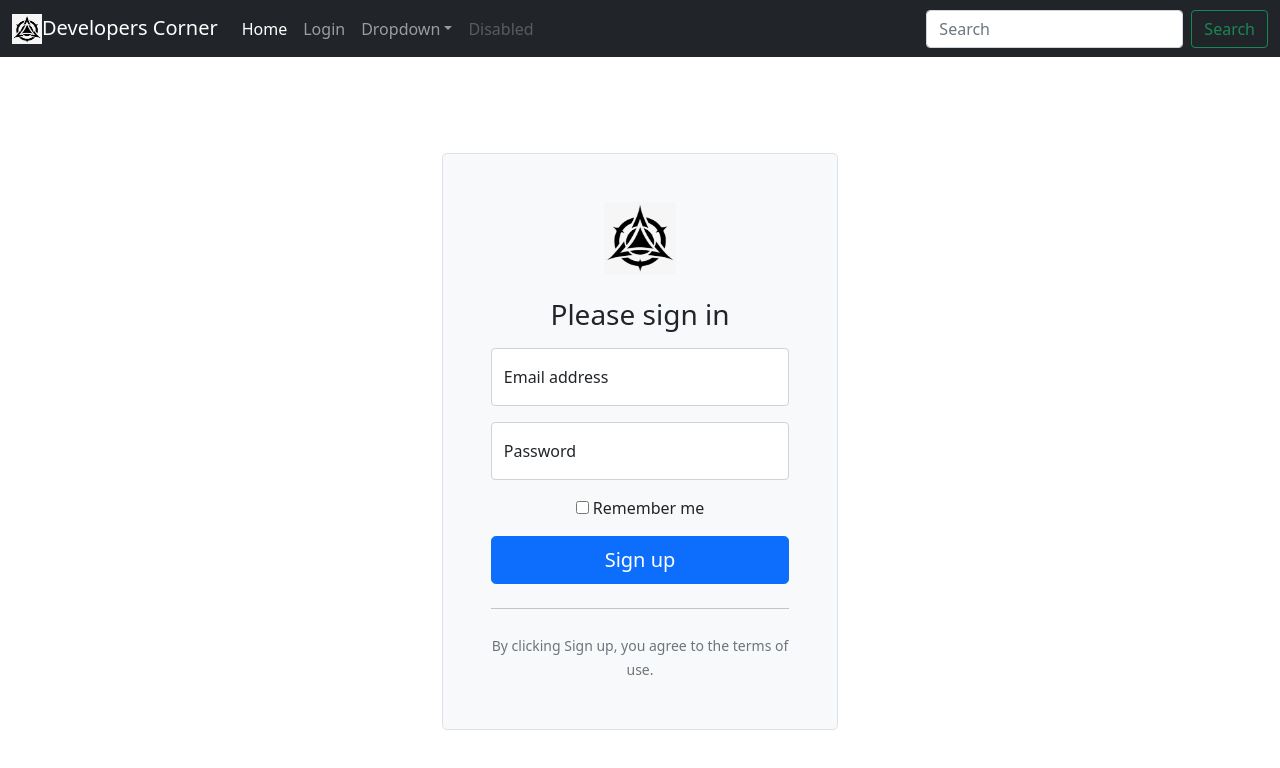
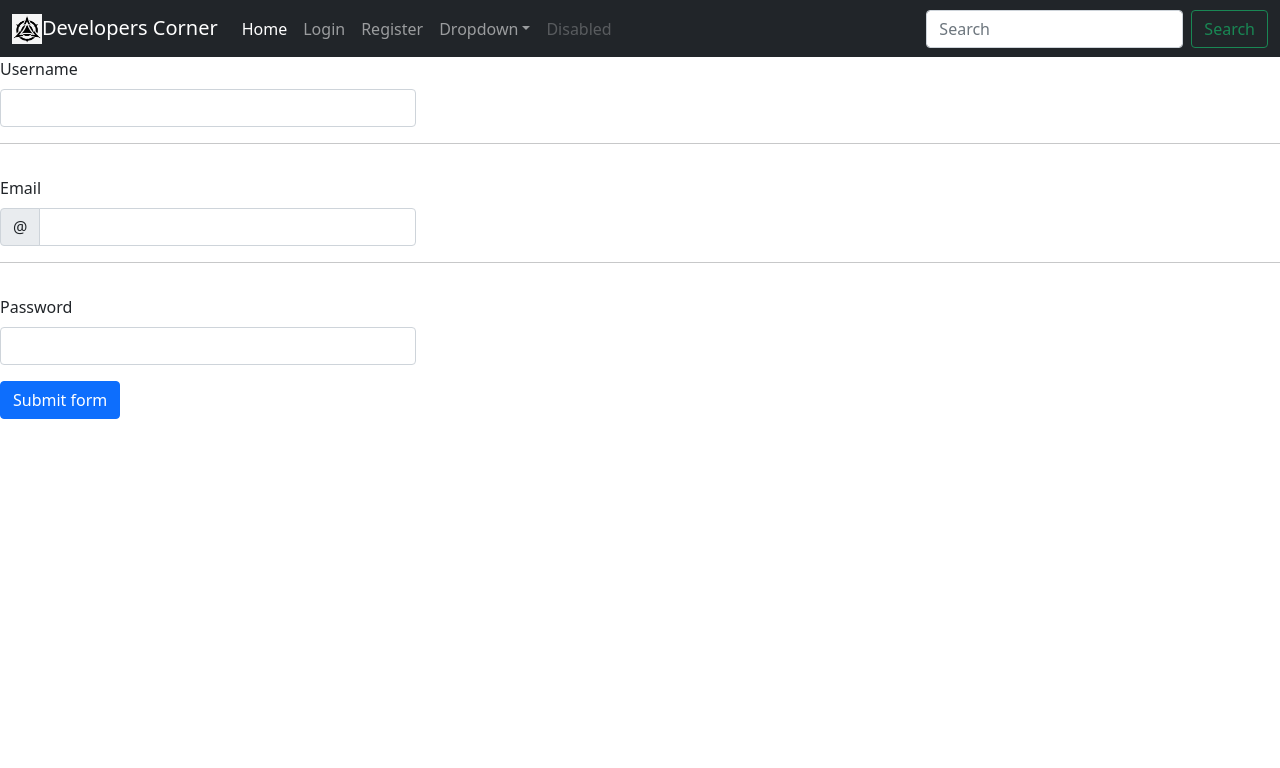
Before and after one commit to arnav-verma22/SM-MERN, a React (Create React App) app in the folder client2.0/: page /register in a window 1280 px wide. Shown: the top 768 px of the page. Built offline with nearby package versions, Linux system fonts and the light colour scheme.

Commit message:
register user page and schema changes

```diff
--- a/client2.0/src/App.jsx
+++ b/client2.0/src/App.jsx
@@ -3,13 +3,19 @@
 import React, { Component } from "react";
 import NavBar from "./components/Navbar";
 import Login from "./components/login";
+import Register from "./components/Register";
 import { BrowserRouter } from 'react-router-dom';
+import {Route, Routes} from 'react-router-dom';
 
 function App() {
   return (
     <BrowserRouter>
-    <NavBar />
-    <Login />
+      <NavBar />
+      <Routes>
+        <Route path="/login" element = {<Login />} />
+        <Route path="/register" element = {<Register />} />
+      </Routes>
+
     </BrowserRouter>
   );
 }
--- a/client2.0/src/components/Navbar.jsx
+++ b/client2.0/src/components/Navbar.jsx
@@ -23,6 +23,9 @@ const NavBar = () => {
                   </li>
                   <li className="nav-item">
                     <a className="nav-link" href="/login">Login</a>
+                  </li>
+                  <li className="nav-item">
+                    <a className="nav-link" href="/register">Register</a>
                   </li>
                   <li className="nav-item dropdown">
                     <a className="nav-link dropdown-toggle" href="#" id="navbarDropdown" role="button" data-bs-toggle="dropdown" aria-expanded="false">
--- a/client2.0/src/components/Register.js
+++ b/client2.0/src/components/Register.js
@@ -1,9 +1,79 @@
 import React from "react";
+import { useState } from 'react'
 
 const Register = () => {
+
+    const [username, setUsername] = useState('')
+    const [email, setEmail] = useState('')
+	const [password, setPassword] = useState('')
+
+	async function registerUser(event) {
+		event.preventDefault()
+
+		const response = await fetch('http://avr:80/', {
+			method: 'POST',
+			headers: {
+				'Content-Type': 'application/json',
+			},
+			body: JSON.stringify({
+                username,
+				email,
+				password,
+			}),
+
+		})
+
+		const data = await response.json();
+
+		if (response.status === 200)
+        {
+            window.alert("successfull GET", data.message);
+            console.log(data);
+        }else{
+            window.alert(data.status);
+            console.log(data.status);
+        }
+	}
+
     return(
+
         <>
+            <form className="row g-3 needs-validation" novalidate>
+                <div className="col-md-4 position-relative">
+                    <label for="validationTooltip01" className="form-label">Username</label>
+                    <input type="text" className="form-control" id="validationTooltip01" value={username} onChange={(e) => setUsername(e.target.value)} required />
+                    <div className="valid-tooltip">
+                    Looks good!
+                    </div>
+                </div>
+                <hr />
+                <div className="col-md-4 position-relative">
+                    <label for="validationTooltipUsername" className="form-label">Email</label>
+                    <div className="input-group has-validation">
+                        <span className="input-group-text" id="validationTooltipUsernamePrepend">@</span>
+                        <input type="text" className="form-control" id="validationTooltipUsername" aria-describedby="validationTooltipUsernamePrepend"
+                        value={email} onChange={(e) => setEmail(e.target.value)} required />
+                        <div className="invalid-tooltip">
+                            Please choose a unique and valid username.
+                        </div>
+                    </div>
+                </div>
+                <hr />
+                <div className="col-md-4 position-relative">
+                    <label for="validationTooltip02" className="form-label">Password</label>
+                    <input type="password" className="form-control" id="validationTooltip02" value={password} onChange={(e) => setPassword(e.target.value)} required />
+                    <div className="valid-tooltip">
+                    Looks good!
+                    </div>
+                </div>
 
+                <div className="col-12">
+                    <button className="btn btn-primary" type="submit" onClick={registerUser}>Submit form</button>
+                </div>
+                </form>
         </>
+
     )
+
 }
+export default Register;
```
Also changed, not shown: 2 other files (tests, documents, lock files or other folders).
